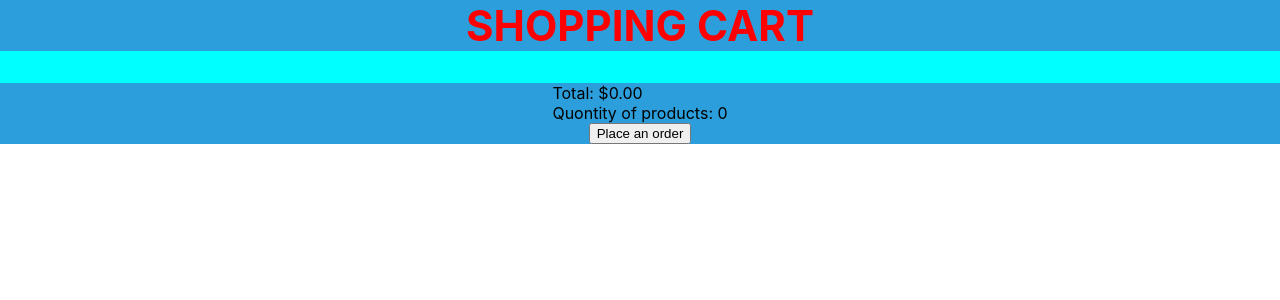
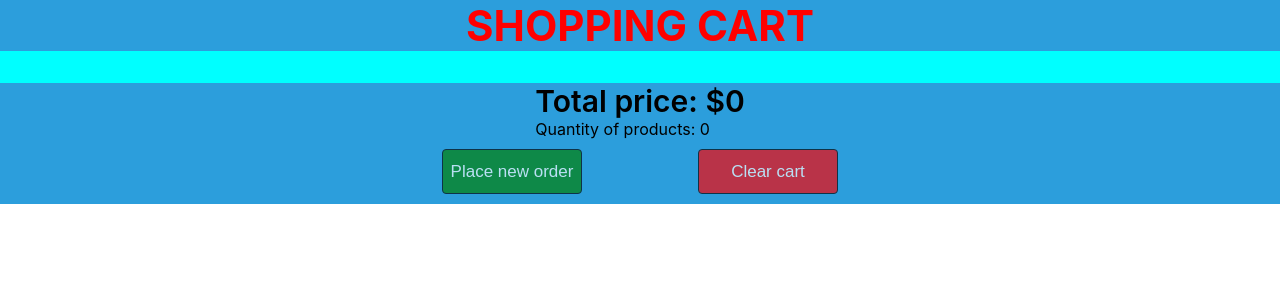
Before and after one commit to DidenkoIvan/react_redux_practise, a React (Create React App) app: page /Cart in a window 1280 px wide. Shown: the top 300 px of the page. Built offline with nearby package versions, Linux system fonts and the light colour scheme.

Commit message:
cart added

```diff
--- a/src/components/Cart/Cart.jsx
+++ b/src/components/Cart/Cart.jsx
@@ -1,14 +1,42 @@
-import React, { useState } from 'react';
+import React, { useState, useEffect } from 'react';
 import "./Cart.scss";
-
+import Button from '../Button/Button';
+import ModalForm from '../Modal/Modal';
 
 function Cart() {
     const [cart, setCart] = useState([]);
+    const [allProducts, setAllProducts] = useState([]);
+    const [filteredList2, setFilteredList2] = useState([]);
+    const [isModalOpen, setIsModalOpen] = useState(false);
+    let totalPrice = 0;
+
 
     useState(() => {
+        const allProd = JSON.parse(localStorage.getItem('products') || '[]');
         const savedCart = JSON.parse(localStorage.getItem('cart') || '[]');
         setCart(savedCart);
+        setAllProducts(allProd)
     }, []);
+
+    useEffect(() => {
+        const filteredList = allProducts.filter(item => cart.includes(item.article));
+        setFilteredList2(filteredList);
+    }, []);
+
+    for (const product of filteredList2) {
+        totalPrice += product.price;
+    }
+
+    const closeModal = () => {
+        setIsModalOpen(false);
+    };
+
+    function removeItem(indexToRemove) {
+
+        setFilteredList2((prevItems) => {
+            return prevItems.filter((item, index) => index !== indexToRemove);
+        });
+    }
 
     return (
         <>
@@ -17,28 +45,40 @@ function Cart() {
                     <h2>Shopping Cart</h2>
                 </div>
                 <div className="cart__items">
-                    <ul className="cart__items_list">
-                        {cart.map((item) => (
-                            <li>{item}</li>
+                    <ol className="cart__items_list">
+                        {filteredList2.map((item, index) => (
+                            <li key={index}>
+                                Article: {item.article}
+                                Name: {item.name}
+                                Price: {item.price}
+                            <button className={"cart__delete-button"} onClick={() => {setIsModalOpen(true)}}> X </button>
+                            <ModalForm
+                                isOpen={isModalOpen}
+                                header={"DELETE from CART"}
+                                text={"Are you sure you want to delete this item from cart?"}
+                                closeButton={closeModal}
+                                action={<Button text="Nope" backgroundColor="pink" />}
+                                actionOk={<Button text="Delete" backgroundColor="Green" onClick={() => {
+                                    removeItem(index)
+                                    closeModal() }}/>}
+                                />
+                            </li>
                         ))}
-                    </ul>
+                    </ol>
                 </div>
                 <div>
-                    <p>Total: $0.00</p>
-                    <p>Quontity of products: {cart.length}</p>
+                    <p className='cart__totalPrice'>Total price: ${totalPrice}</p>
+                    <p>Quantity of products: {filteredList2.length}</p>
                 </div>
-                <button>Place an order</button>
+                <div className='buttons__container'>
+                    <Button text={"Place new order"} backgroundColor={"green"} />
+                    <Button text={"Clear cart"} backgroundColor={"red"} onClick={() => {
+                        window.location.reload();
+                    }} />
+                </div>
             </div>
         </>
     )
 }
 
-<div class="cart">
-
-
-
-
-</div>
-
-
 export default Cart;
--- a/src/components/Cart/Cart.scss
+++ b/src/components/Cart/Cart.scss
@@ -23,16 +23,56 @@
     width: 100%;
     height: 100%;
     background-color: aqua;
-
 }
 
 .cart__items_list {
+    list-style-position: outside; /* Place numbers outside the list item */
+    padding-left: 20px; /* Add some padding to the left of the list items */
+    list-style-type: none; /* Remove default numbering */
+    counter-reset: my-counter;
     width: 80%;
     height: 100%;
     background-color: rgb(66, 125, 251);
 }
 
-.cart__items li {
-    list-style: none;
-    cursor: pointer;
+.cart__items_list li {
+    width: 80%;
+    height: 80%;
+    display: flex;
+    align-items: center;
+    justify-content: space-between;
+    margin: 10px;
+    background-color: rgb(127 160 231);
 }
+
+.cart__items_list li::before {
+    content: counter(my-counter);
+    counter-increment: my-counter;
+    margin-right: 5px;
+  }
+
+.buttons__container {
+    width: 40%;
+    height: 100%;
+    display: flex;
+    align-items: center;
+    justify-content: space-around;
+    margin: 10px 0 10px 0;
+}
+
+.cart__delete-button {
+    border: 2px solid rgb(162, 182, 226);
+    border-radius: 20px;
+    margin-left: 20px;
+    background-color: aqua;
+}
+
+.cart__delete-button:hover {
+    border: 2px solid rgb(47, 66, 106);
+    background-color: rgb(21, 117, 117);
+}
+
+.cart__totalPrice {
+    font-size: 30px;
+    font-weight: 600;
+}
```
Also changed, not shown: src/components/ProductList/ProductsList.jsx (line endings or trailing spaces).
